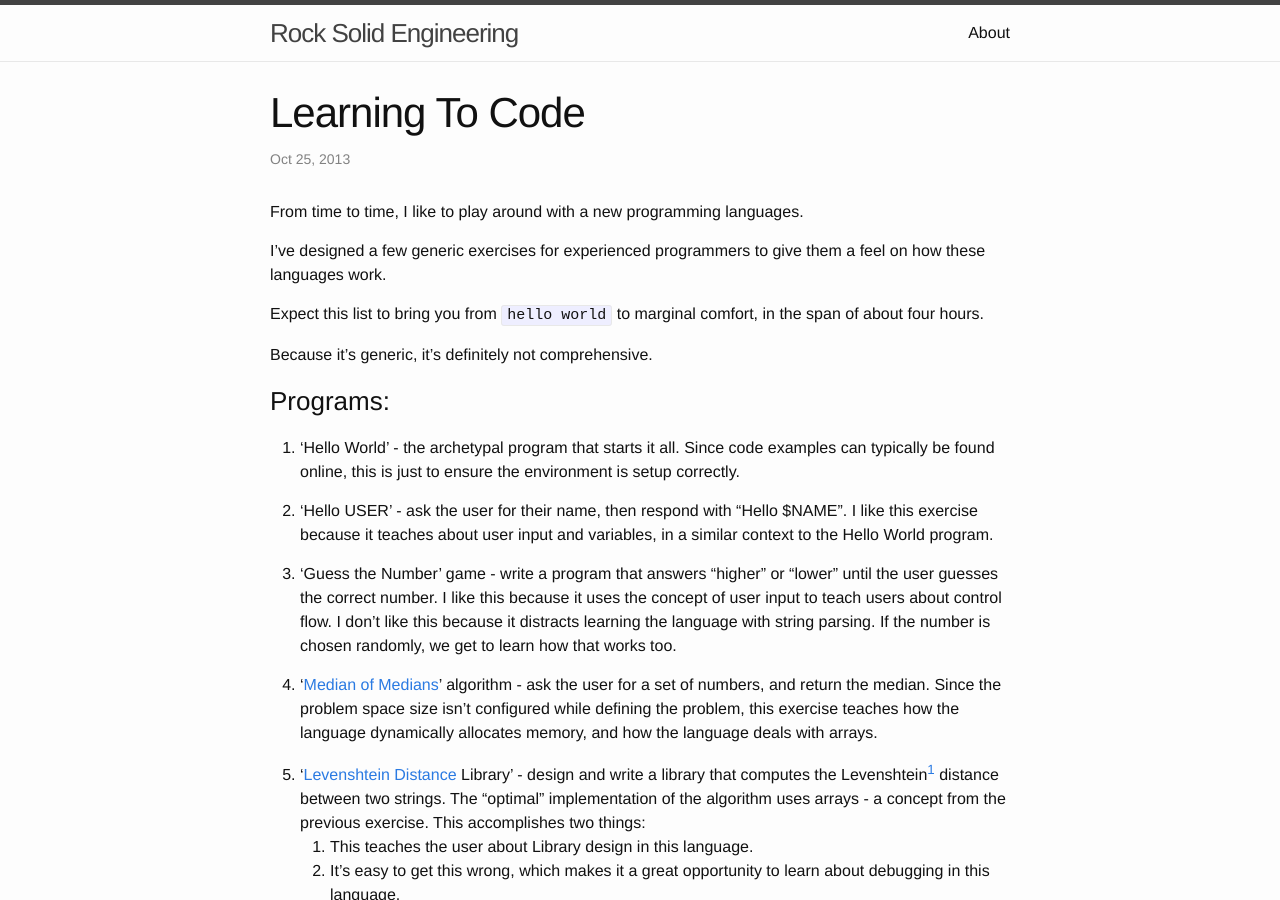
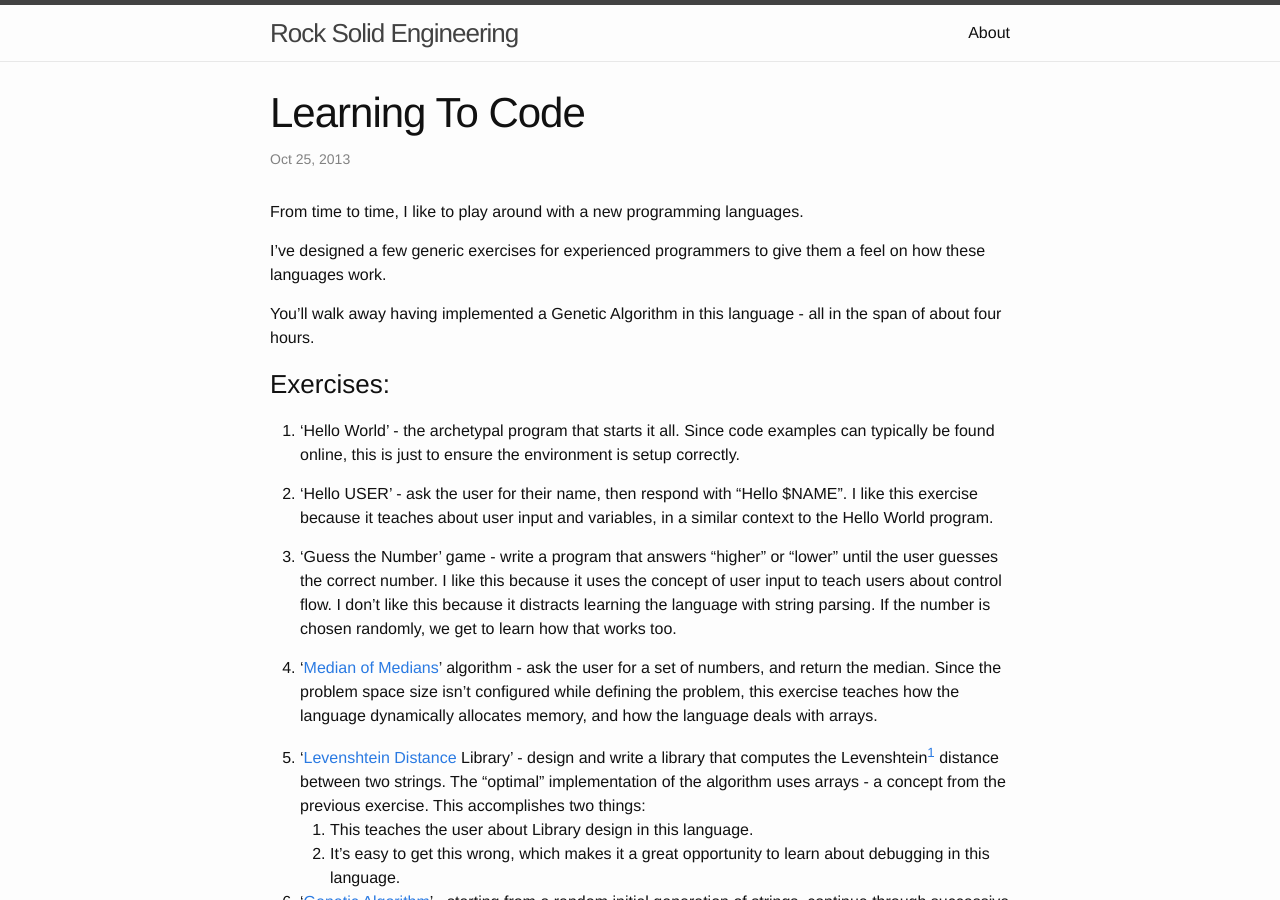
Before and after one commit to shalecraig/shalecraig.github.io, a Jekyll site: the page built from _posts/2013-10-25-learning-to-code.markdown, in a window 1280 px wide and 900 px high. Built offline with Jekyll 4.4.1, drawn with Linux system fonts in a browser that asks for light colours.

Commit message:
More cleanup!

```diff
--- a/_posts/2013-10-25-learning-to-code.markdown
+++ b/_posts/2013-10-25-learning-to-code.markdown
@@ -10,11 +10,9 @@ From time to time, I like to play around with a new programming languages.
 
 I've designed a few generic exercises for experienced programmers to give them a feel on how these languages work.
 
-Expect this list to bring you from `hello world` to marginal comfort, in the span of about four hours.
+You'll walk away having implemented a Genetic Algorithm in this language - all in the span of about four hours.
 
-Because it's generic, it's definitely not comprehensive.
-
-### Programs: ###
+### Exercises: ###
 
 1. 'Hello World' - the archetypal program that starts it all.
 	Since code examples can typically be found online, this is just to ensure the environment is setup correctly.
```
